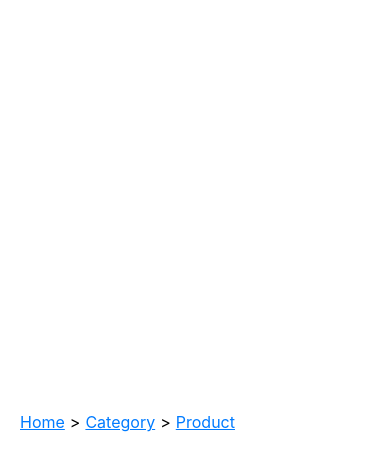
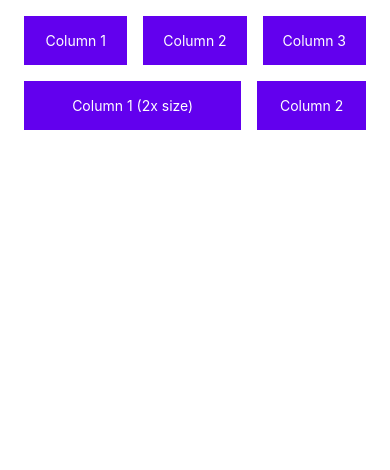
Before and after one commit to Mashfiqur-Rahman/wizui, a React Native app: screen / in a window 390 px wide. Shown: the top 470 px of the page. Built offline with nearby package versions, Linux system fonts and the light colour scheme.

Commit message:
Grid added

```diff
--- a/App.tsx
+++ b/App.tsx
@@ -1,17 +1,34 @@
 import React from 'react';
-import { View, StyleSheet, Alert } from 'react-native';
-import Breadcrumbs from './src/components/NavigationComponents/Breadcrumbs/Breadcrumbs';
+import { View, Text, StyleSheet } from 'react-native';
+import Grid from './src/components/LayoutComponents/Grid/Grid';
+import Row from './src/components/LayoutComponents/Grid/Row';
+import Column from './src/components/LayoutComponents/Grid/Column';
 
 export default function App() {
-    const breadcrumbs = [
-        { label: 'Home', onPress: () => Alert.alert('Navigate to Home') },
-        { label: 'Category', onPress: () => Alert.alert('Navigate to Category') },
-        { label: 'Product', onPress: () => Alert.alert('Navigate to Product') },
-    ];
-
     return (
         <View style={styles.container}>
-            <Breadcrumbs breadcrumbs={breadcrumbs} />
+            <Grid>
+                <Row>
+                    <Column size={1}>
+                        <Text style={styles.box}>Column 1</Text>
+                    </Column>
+                    <Column size={1}>
+                        <Text style={styles.box}>Column 2</Text>
+                    </Column>
+                    <Column size={1}>
+                        <Text style={styles.box}>Column 3</Text>
+                    </Column>
+                </Row>
+
+                <Row>
+                    <Column size={2}>
+                        <Text style={styles.box}>Column 1 (2x size)</Text>
+                    </Column>
+                    <Column size={1}>
+                        <Text style={styles.box}>Column 2</Text>
+                    </Column>
+                </Row>
+            </Grid>
         </View>
     );
 }
@@ -19,7 +36,12 @@ export default function App() {
 const styles = StyleSheet.create({
     container: {
         flex: 1,
-        justifyContent: 'center',
-        paddingHorizontal: 20,
+        padding: 16,
+    },
+    box: {
+        backgroundColor: '#6200ee',
+        color: '#fff',
+        padding: 16,
+        textAlign: 'center',
     },
 });
--- /dev/null
+++ b/src/components/LayoutComponents/Grid/Column.tsx
@@ -0,0 +1,24 @@
+import React from 'react';
+import { View, StyleSheet, ViewStyle } from 'react-native';
+
+interface ColumnProps {
+    style?: ViewStyle;
+    size?: number;  // Optional column size (default is 1, full width)
+    children: React.ReactNode;
+}
+
+const Column: React.FC<ColumnProps> = ({ children, style, size = 1 }) => {
+    return (
+        <View style={[styles.column, style, { flex: size }]}>
+            {children}
+        </View>
+    );
+};
+
+const styles = StyleSheet.create({
+    column: {
+        paddingHorizontal: 8,
+    },
+});
+
+export default Column;
--- /dev/null
+++ b/src/components/LayoutComponents/Grid/Grid.tsx
@@ -0,0 +1,20 @@
+import React from 'react';
+import { View, StyleSheet, ViewStyle } from 'react-native';
+
+interface GridProps {
+    style?: ViewStyle;
+    children: React.ReactNode;
+}
+
+const Grid: React.FC<GridProps> = ({ children, style }) => {
+    return <View style={[styles.grid, style]}>{children}</View>;
+};
+
+const styles = StyleSheet.create({
+    grid: {
+        flex: 1,
+        flexDirection: 'column',
+    },
+});
+
+export default Grid;
--- /dev/null
+++ b/src/components/LayoutComponents/Grid/Row.tsx
@@ -0,0 +1,21 @@
+import React from 'react';
+import { View, StyleSheet, ViewStyle } from 'react-native';
+
+interface RowProps {
+    style?: ViewStyle;
+    children: React.ReactNode;
+}
+
+const Row: React.FC<RowProps> = ({ children, style }) => {
+    return <View style={[styles.row, style]}>{children}</View>;
+};
+
+const styles = StyleSheet.create({
+    row: {
+        flexDirection: 'row',
+        flexWrap: 'wrap',
+        marginBottom: 16,  // Default spacing between rows
+    },
+});
+
+export default Row;
```
